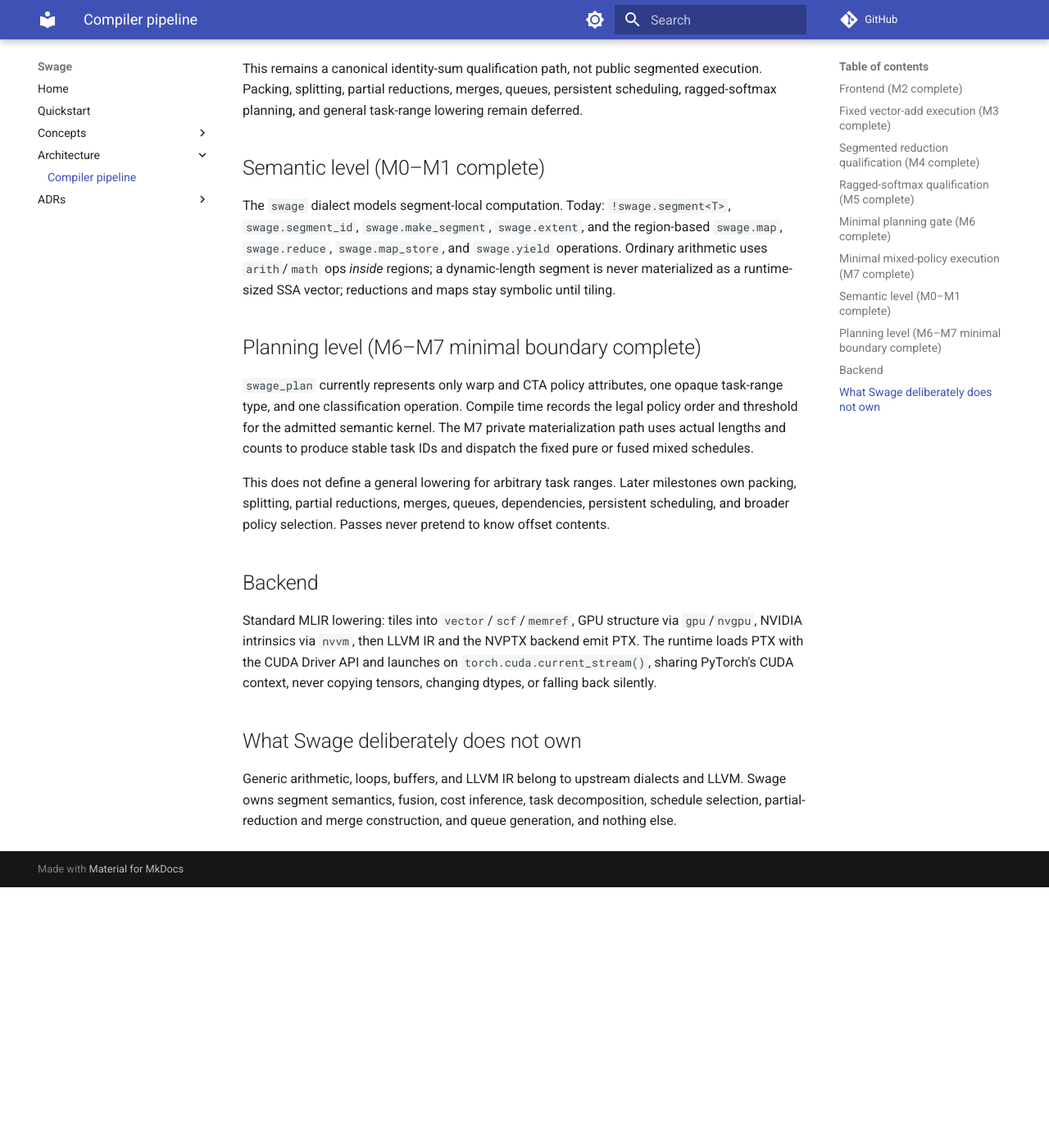
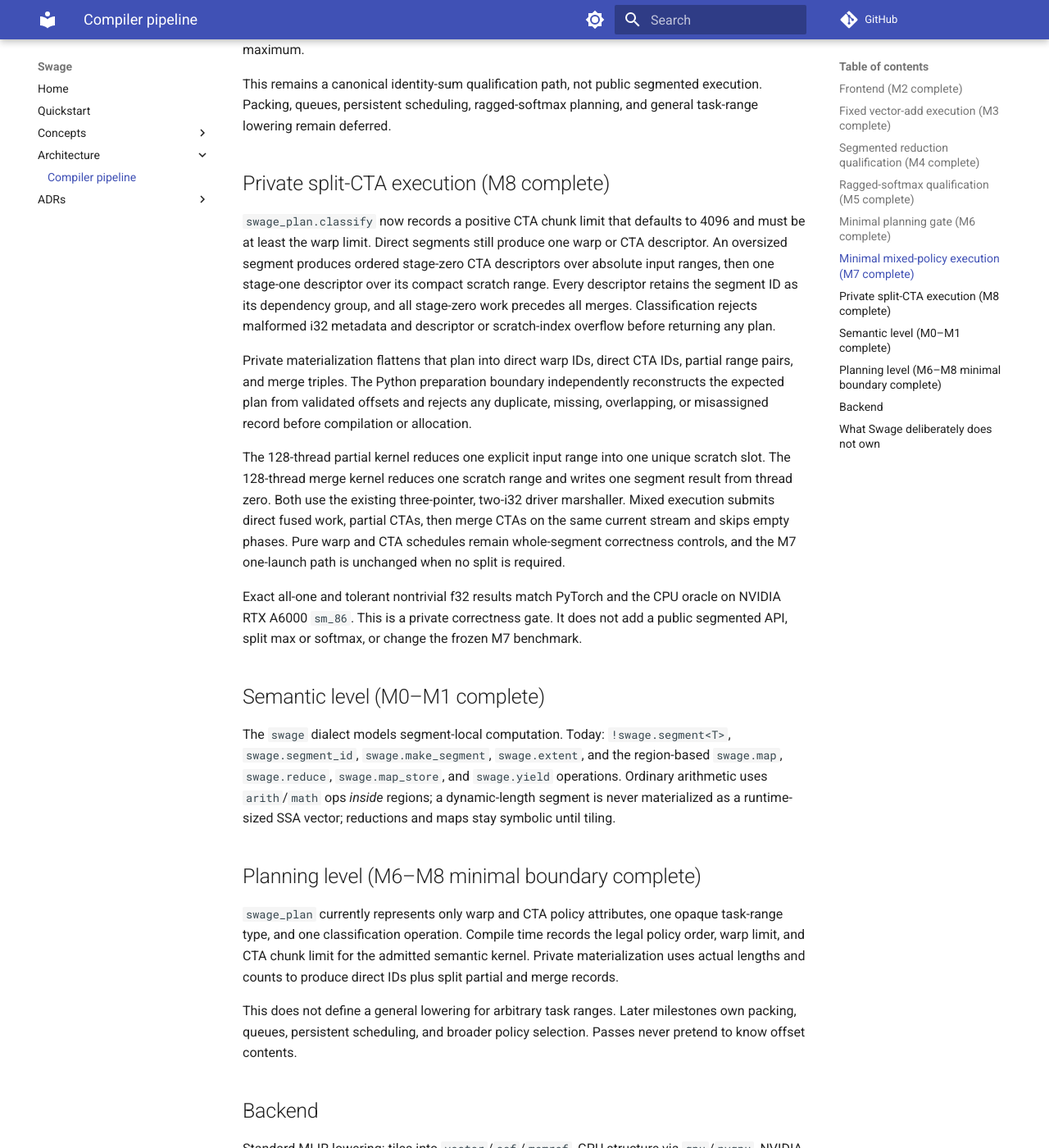
Before and after one commit to abhiksark/swage, an MkDocs documentation site: the page built from docs/architecture/compiler-pipeline.md, in a window 1280 px wide and 1400 px high, scrolled down 4068 px. Shown: the whole window at 82% size. Built offline with MkDocs 1.6.1 and Material for MkDocs 9.7.7, drawn with Linux system fonts in a browser that asks for light colours; comment, search, counter and statistics services are not loaded; before the commit the page ends 5150 px from its top, so only the background shows below that; some of the changed text lies outside the part shown.

Commit message:
Document M8 split-CTA qualification

````diff
--- a/docs/architecture/compiler-pipeline.md
+++ b/docs/architecture/compiler-pipeline.md
@@ -36,9 +36,10 @@ Live mlir_swage.ir.Module                                        (M2 fixed path)
         ├── M6 canonical identity segmented-sum planning path
         │     ↓   read-only admission                             ✅
         │   private companion with swage_plan.classify           ✅ (ADR-0014)
-        └── M7 private materialization → stable warp/CTA task IDs ✅
-                                       → pure task-ID kernels      ✅
-                                       → one fused mixed kernel    ✅ (ADR-0016)
+        ├── M7 private materialization → stable warp/CTA task IDs ✅
+        │                              → one fused mixed kernel    ✅ (ADR-0016)
+        └── M8 private split path → ordered CTA chunks            ✅
+                                  → partial scratch → merge CTAs   ✅ (ADR-0017)
 ```
 
 ## Frontend (M2 complete)
@@ -186,9 +187,38 @@ mixed-to-best-pure ratio is `0.939394`, which passes the predeclared `1.05`
 maximum.
 
 This remains a canonical identity-sum qualification path, not public
-segmented execution. Packing, splitting, partial reductions, merges, queues,
-persistent scheduling, ragged-softmax planning, and general task-range
-lowering remain deferred.
+segmented execution. Packing, queues, persistent scheduling, ragged-softmax
+planning, and general task-range lowering remain deferred.
+
+## Private split-CTA execution (M8 complete)
+
+`swage_plan.classify` now records a positive CTA chunk limit that defaults to
+4096 and must be at least the warp limit. Direct segments still produce one
+warp or CTA descriptor. An oversized segment produces ordered stage-zero CTA
+descriptors over absolute input ranges, then one stage-one descriptor over its
+compact scratch range. Every descriptor retains the segment ID as its
+dependency group, and all stage-zero work precedes all merges. Classification
+rejects malformed i32 metadata and descriptor or scratch-index overflow before
+returning any plan.
+
+Private materialization flattens that plan into direct warp IDs, direct CTA
+IDs, partial range pairs, and merge triples. The Python preparation boundary
+independently reconstructs the expected plan from validated offsets and rejects
+any duplicate, missing, overlapping, or misassigned record before compilation
+or allocation.
+
+The 128-thread partial kernel reduces one explicit input range into one unique
+scratch slot. The 128-thread merge kernel reduces one scratch range and writes
+one segment result from thread zero. Both use the existing three-pointer,
+two-i32 driver marshaller. Mixed execution submits direct fused work, partial
+CTAs, then merge CTAs on the same current stream and skips empty phases. Pure
+warp and CTA schedules remain whole-segment correctness controls, and the M7
+one-launch path is unchanged when no split is required.
+
+Exact all-one and tolerant nontrivial f32 results match PyTorch and the CPU
+oracle on NVIDIA RTX A6000 `sm_86`. This is a private correctness gate. It does
+not add a public segmented API, split max or softmax, or change the frozen M7
+benchmark.
 
 ## Semantic level (M0–M1 complete)
 
@@ -200,18 +230,17 @@ The `swage` dialect models segment-local computation. Today:
 materialized as a runtime-sized SSA vector; reductions and maps stay
 symbolic until tiling.
 
-## Planning level (M6–M7 minimal boundary complete)
+## Planning level (M6–M8 minimal boundary complete)
 
 `swage_plan` currently represents only warp and CTA policy attributes, one
 opaque task-range type, and one classification operation. Compile time records
-the legal policy order and threshold for the admitted semantic kernel. The M7
-private materialization path uses actual lengths and counts to produce stable
-task IDs and dispatch the fixed pure or fused mixed schedules.
+the legal policy order, warp limit, and CTA chunk limit for the admitted
+semantic kernel. Private materialization uses actual lengths and counts to
+produce direct IDs plus split partial and merge records.
 
 This does not define a general lowering for arbitrary task ranges. Later
-milestones own packing, splitting, partial reductions, merges, queues,
-dependencies, persistent scheduling, and broader policy selection. Passes
-never pretend to know offset contents.
+milestones own packing, queues, persistent scheduling, and broader policy
+selection. Passes never pretend to know offset contents.
 
 ## Backend
 
````
Also changed, not shown: CHANGELOG.md (+22 -0 lines), DESIGN.md (+35 -16 lines), README.md (+21 -11 lines), ROADMAP.md (+3 -3 lines).
